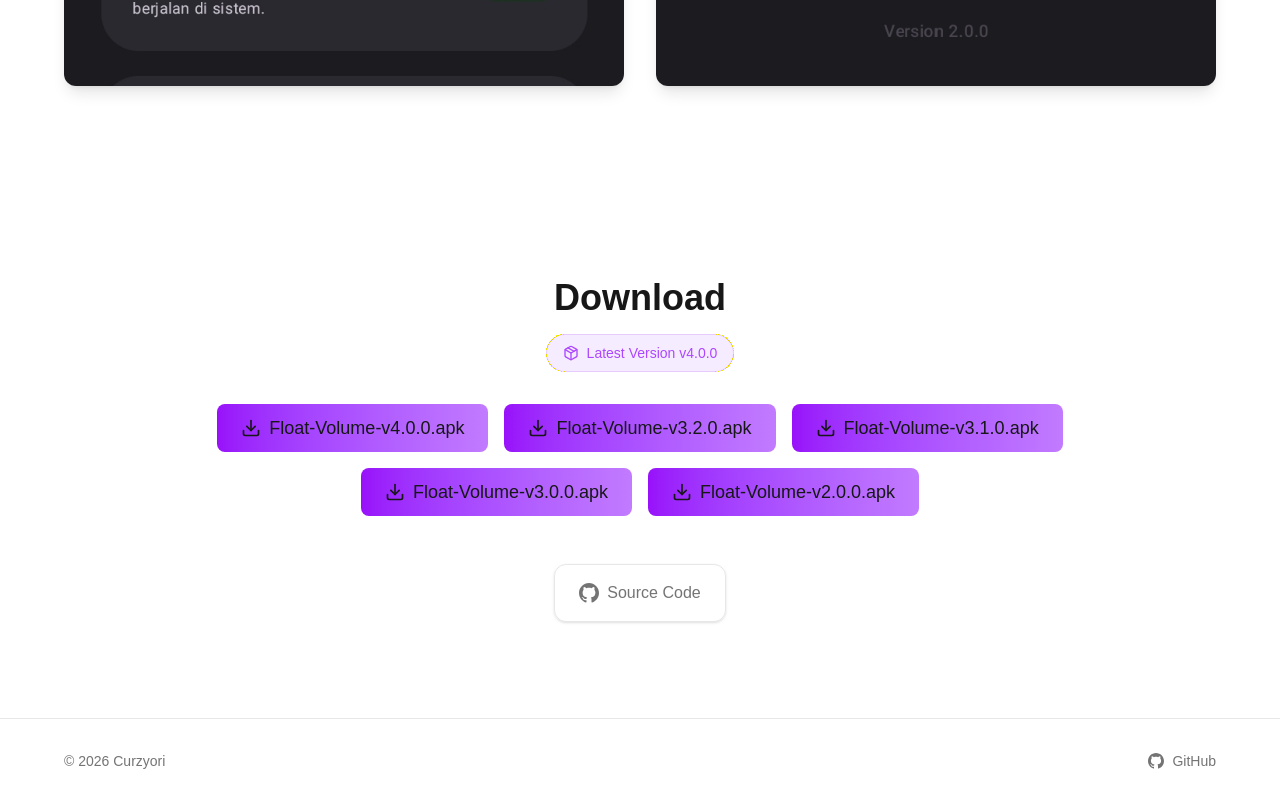
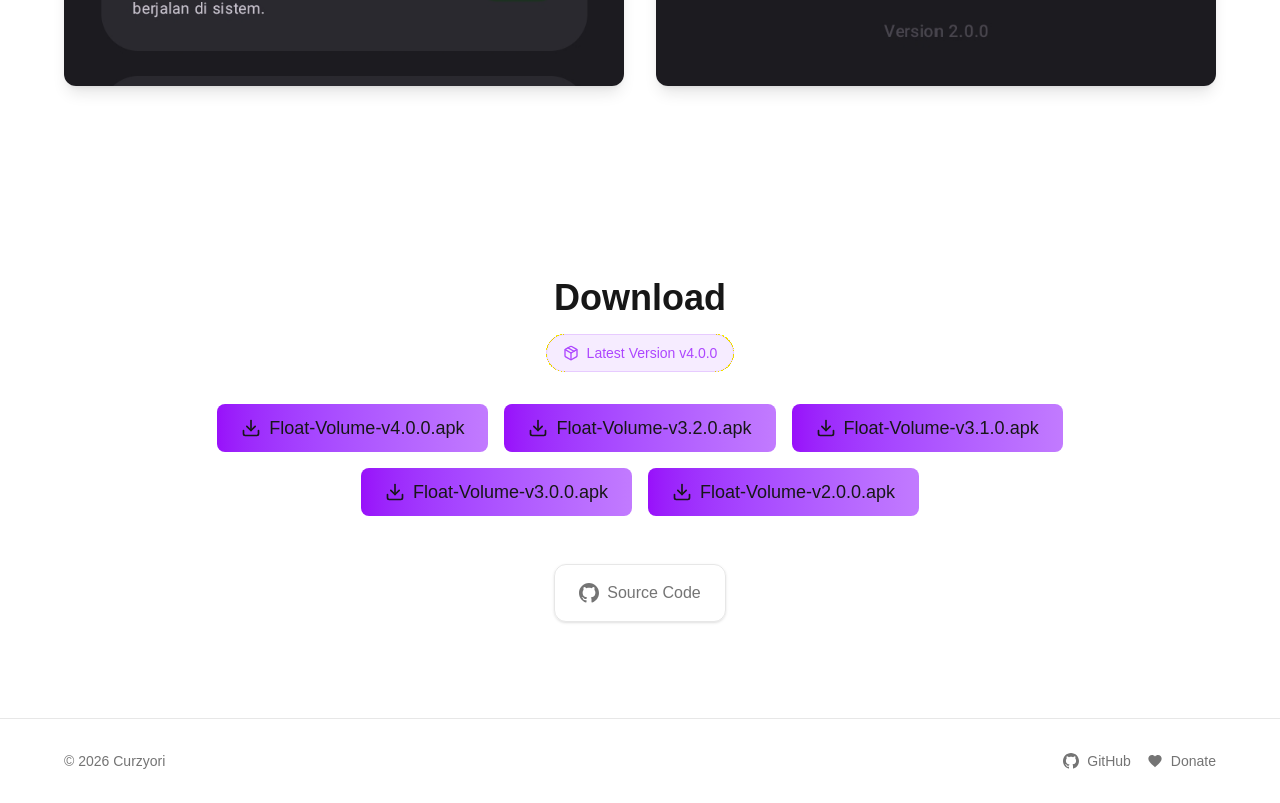
Before and after one commit to Curzyori/Web-Float-Volume, a Next.js app: page /en in a window 1280 px wide. Shown: the part 3065-3868 px from the top of the page. Built offline with nearby package versions, Linux system fonts and the light colour scheme; no server answers.

Commit message:
feat: add Donate link to footer
- Add HeartIcon to Icons.tsx
- Add Donate link (https://donate.curzy.dev/) to footer
- Fix Footer to pass licenseName/licenseUrl via footerProps

```diff
--- a/src/app/[locale]/page.tsx
+++ b/src/app/[locale]/page.tsx
@@ -153,7 +153,7 @@
       <Preview {...previewProps} />
       <DownloadSection {...downloadProps} />
       </main>
-      <Footer copyright="© 2026 Curzyori" githubRepo="Curzyori/float-volume" />
+      <Footer {...footerProps} />
     </>
   );
 }
--- a/src/components/Footer.tsx
+++ b/src/components/Footer.tsx
@@ -1,4 +1,4 @@
-import { GitHubIcon } from "@/components/ui/Icons";
+import { GitHubIcon, HeartIcon } from "@/components/ui/Icons";
 
 interface FooterProps {
   copyright: string;
@@ -11,6 +11,7 @@
       <div className="mx-auto max-w-6xl flex flex-col sm:flex-row items-center justify-between gap-4">
         <p className="text-sm text-foreground/60">{copyright}</p>
 
+        <div className="flex items-center gap-4">
           <a
             href={`https://github.com/${githubRepo}`}
             target="_blank"
@@ -20,6 +21,17 @@
             <GitHubIcon className="h-4 w-4" />
             <span>GitHub</span>
           </a>
+
+          <a
+            href="https://donate.curzy.dev/"
+            target="_blank"
+            rel="noopener noreferrer"
+            className="flex items-center gap-2 text-sm text-foreground/60 hover:text-foreground transition-colors"
+          >
+            <HeartIcon className="h-4 w-4" />
+            <span>Donate</span>
+          </a>
+        </div>
       </div>
     </footer>
   );
--- a/src/components/ui/Icons.tsx
+++ b/src/components/ui/Icons.tsx
@@ -1,3 +1,15 @@
+export function HeartIcon({ className = "h-5 w-5" }: { className?: string }) {
+  return (
+    <svg
+      viewBox="0 0 24 24"
+      fill="currentColor"
+      className={className}
+    >
+      <path d="M12 21.35l-1.45-1.32C5.4 15.36 2 12.28 2 8.5 2 5.42 4.42 3 7.5 3c1.74 0 3.41.81 4.5 2.09C13.09 3.81 14.76 3 16.5 3 19.58 3 22 5.42 22 8.5c0 3.78-3.4 6.86-8.55 11.54L12 21.35z" />
+    </svg>
+  );
+}
+
 export function GitHubIcon({ className = "h-5 w-5" }: { className?: string }) {
   return (
     <svg
```
Lines whose indentation alone changed are shown as unchanged.
